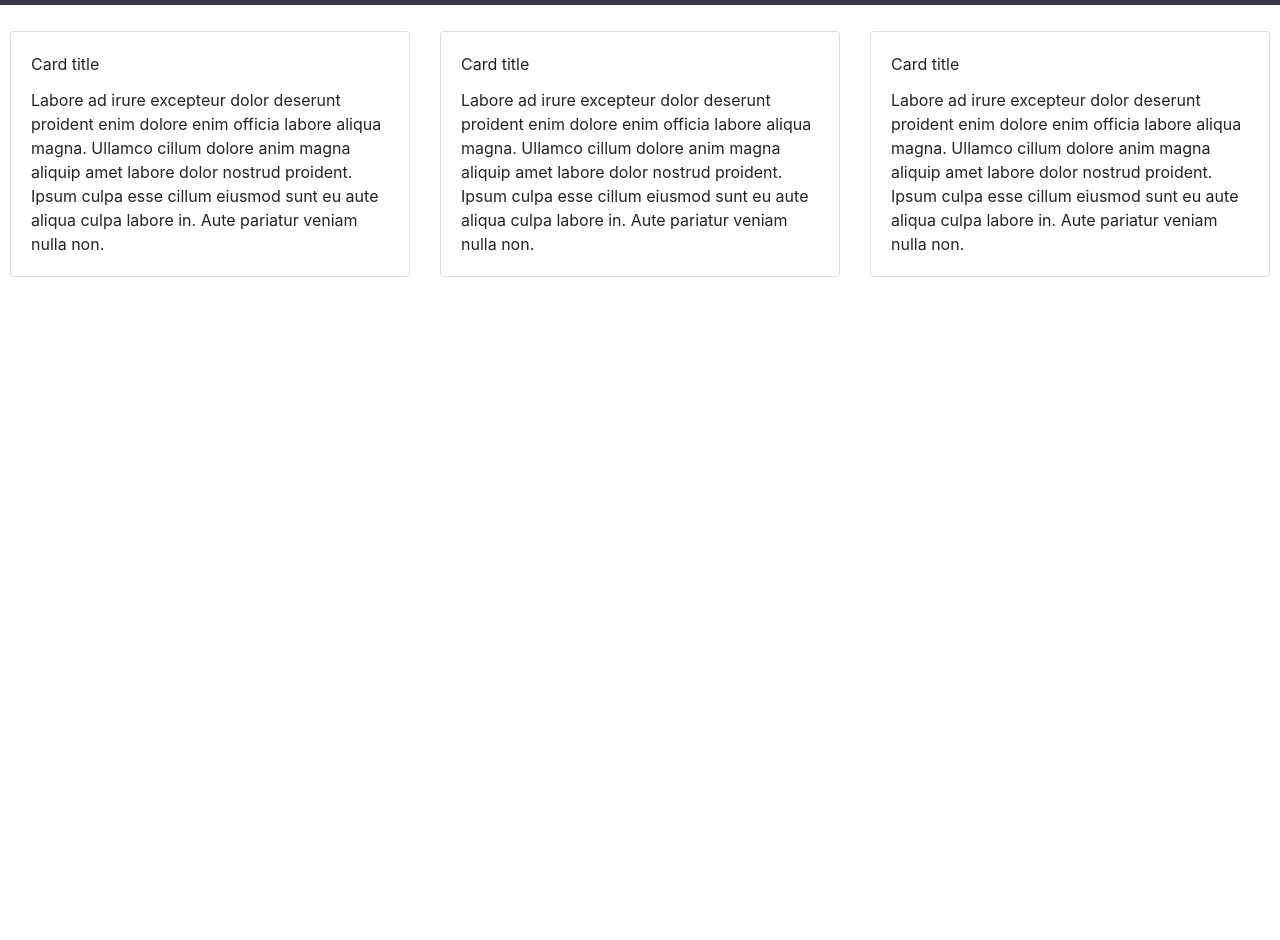
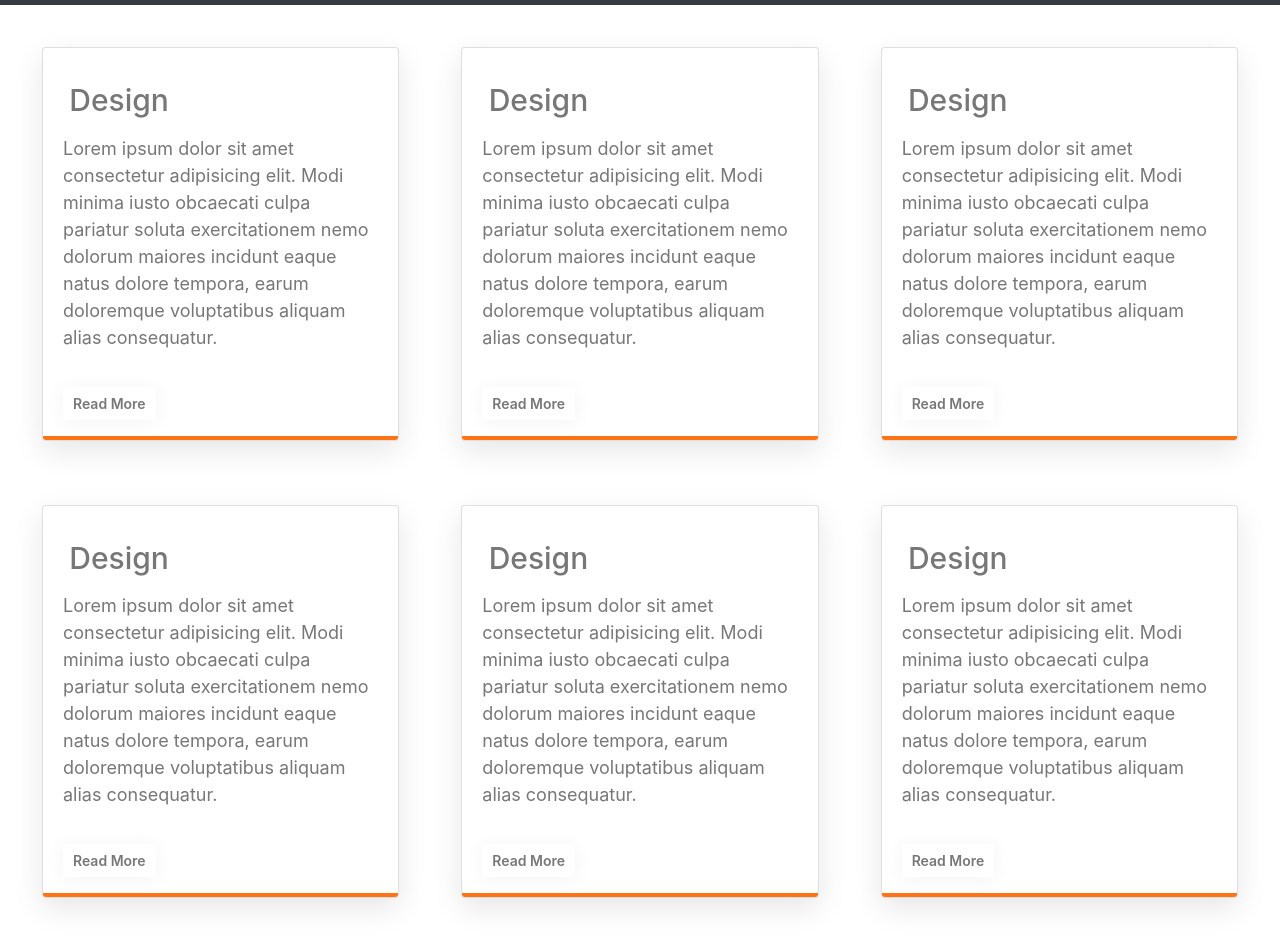
Before and after one commit to sank2000/nviktous-admin, a React app in the folder client/: page / in a window 1280 px wide. Shown: the part 59-999 px from the top of the page. Before the commit the page ends 800 px from the top, so only its background shows below. Built offline with nearby package versions, Linux system fonts and the light colour scheme.

Commit message:
card add

```diff
--- a/client/src/components/home/Cards.css
+++ b/client/src/components/home/Cards.css
@@ -1,3 +1,69 @@
-.card-column {
+.card {
+    position: relative;
+    margin: 1rem;
+    box-shadow: 0 10px 30px rgba(0, 0, 0, 0.1);
+    overflow: hidden;
+}
+
+.card:before {
+    content: "";
+    position: absolute;
+    left: 0;
+    bottom: calc(-100% + 4px);
+    width: 100%;
+    height: 100%;
+    background: #FF7315;
+    z-index: 1;
+    transition: 0.5s ease-in-out;
+}
+
+.card:hover:before {
+    bottom: 0;
+}
+
+.card div {
+    position: relative;
+    z-index: 2;
+}
+
+.card div h2 {
+    margin-bottom: 10px;
+    font-size: 30px;
+    transition: 0.5s;
+    color: #777;
+}
+
+.card div p {
+    font-size: 18px;
+    transition: 0.5s;
+    color: #777;
+}
+
+.card div a {
+    margin-top: 20px;
+    font-size: 14px;
+    display: inline-block;
+    text-decoration: none;
+    transition: 0.5s;
+    background: #fff;
+    color: #777;
+    padding: 6px 10px;
+    font-weight: 600;
+    box-shadow: 0 2px 20px rgba(0, 0, 0, 0.05);
+}
+
+.card:hover div h2,
+.card:hover div p {
+  color: #fff;
+}
+
+.row {
     padding: 1rem;
 }
+
+@media(min-width:768px) and (max-width:992px){
+    .col-middle {
+        margin-left: 28%;
+        margin-right: 20%;
+    }
+}
--- a/client/src/components/home/Cards.js
+++ b/client/src/components/home/Cards.js
@@ -1,24 +1,103 @@
 import React from 'react'
-import TopCard from './home-components/TopCard'
+import {Card, CardBody} from 'reactstrap';
 import './Cards.css'
 import Row from 'reactstrap/lib/Row';
 import Col from 'reactstrap/lib/Col';
 
 function Cards() {
     return (
+
         <div className="cards">
 			<Row>
-				<Col className="card-column" sm="4">
-					<TopCard />
+				<Col lg="4" md="6" sm="4">
+					<Card>
+						<CardBody>
+						<h2>Design</h2>
+						<p>
+						Lorem ipsum dolor sit amet consectetur adipisicing elit. Modi
+						minima iusto obcaecati culpa pariatur soluta exercitationem
+						nemo dolorum maiores incidunt eaque natus dolore tempora,
+						earum doloremque voluptatibus aliquam alias consequatur.
+						</p>
+						<a href="/">Read More</a>
+						</CardBody>
+					</Card>
 				</Col>
-				<Col className="card-column" sm="4">
-					<TopCard />
+				<Col lg="4" md="6" sm="4">
+					<Card>
+						<CardBody>
+						<h2>Design</h2>
+						<p>
+						Lorem ipsum dolor sit amet consectetur adipisicing elit. Modi
+						minima iusto obcaecati culpa pariatur soluta exercitationem
+						nemo dolorum maiores incidunt eaque natus dolore tempora,
+						earum doloremque voluptatibus aliquam alias consequatur.
+						</p>
+						<a href="/">Read More</a>
+						</CardBody>
+					</Card>
 				</Col>
-				<Col className="card-column" sm="4">
-					<TopCard />
+				<Col className="col-middle" lg="4" md="6" sm="4">
+					<Card>
+						<CardBody>
+						<h2>Design</h2>
+						<p>
+						Lorem ipsum dolor sit amet consectetur adipisicing elit. Modi
+						minima iusto obcaecati culpa pariatur soluta exercitationem
+						nemo dolorum maiores incidunt eaque natus dolore tempora,
+						earum doloremque voluptatibus aliquam alias consequatur.
+						</p>
+						<a href="/">Read More</a>
+						</CardBody>
+					</Card>
+				</Col>
+			</Row>
+			<Row>
+				<Col lg="4" md="6" sm="4">
+					<Card>
+						<CardBody>
+						<h2>Design</h2>
+						<p>
+						Lorem ipsum dolor sit amet consectetur adipisicing elit. Modi
+						minima iusto obcaecati culpa pariatur soluta exercitationem
+						nemo dolorum maiores incidunt eaque natus dolore tempora,
+						earum doloremque voluptatibus aliquam alias consequatur.
+						</p>
+						<a href="/">Read More</a>
+						</CardBody>
+					</Card>
+				</Col>
+				<Col lg="4" md="6" sm="4">
+					<Card>
+						<CardBody>
+						<h2>Design</h2>
+						<p>
+						Lorem ipsum dolor sit amet consectetur adipisicing elit. Modi
+						minima iusto obcaecati culpa pariatur soluta exercitationem
+						nemo dolorum maiores incidunt eaque natus dolore tempora,
+						earum doloremque voluptatibus aliquam alias consequatur.
+						</p>
+						<a href="/">Read More</a>
+						</CardBody>
+					</Card>
+				</Col>
+				<Col className="col-middle" lg="4" md="6" sm="4">
+					<Card>
+						<CardBody>
+						<h2>Design</h2>
+						<p>
+						Lorem ipsum dolor sit amet consectetur adipisicing elit. Modi
+						minima iusto obcaecati culpa pariatur soluta exercitationem
+						nemo dolorum maiores incidunt eaque natus dolore tempora,
+						earum doloremque voluptatibus aliquam alias consequatur.
+						</p>
+						<a href="/">Read More</a>
+						</CardBody>
+					</Card>
 				</Col>
 			</Row>
 		</div>
+
     )
 }
 
```
